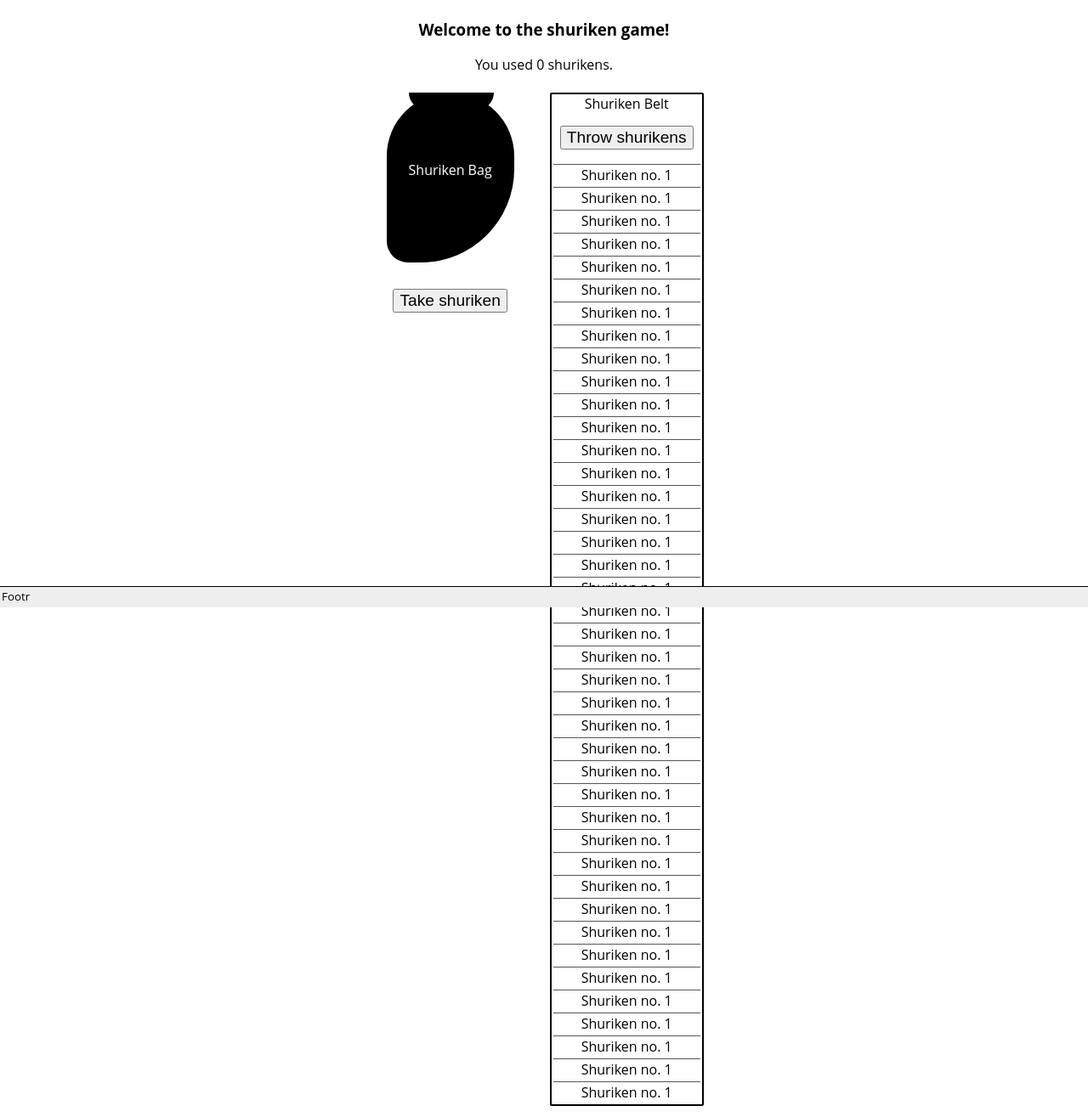
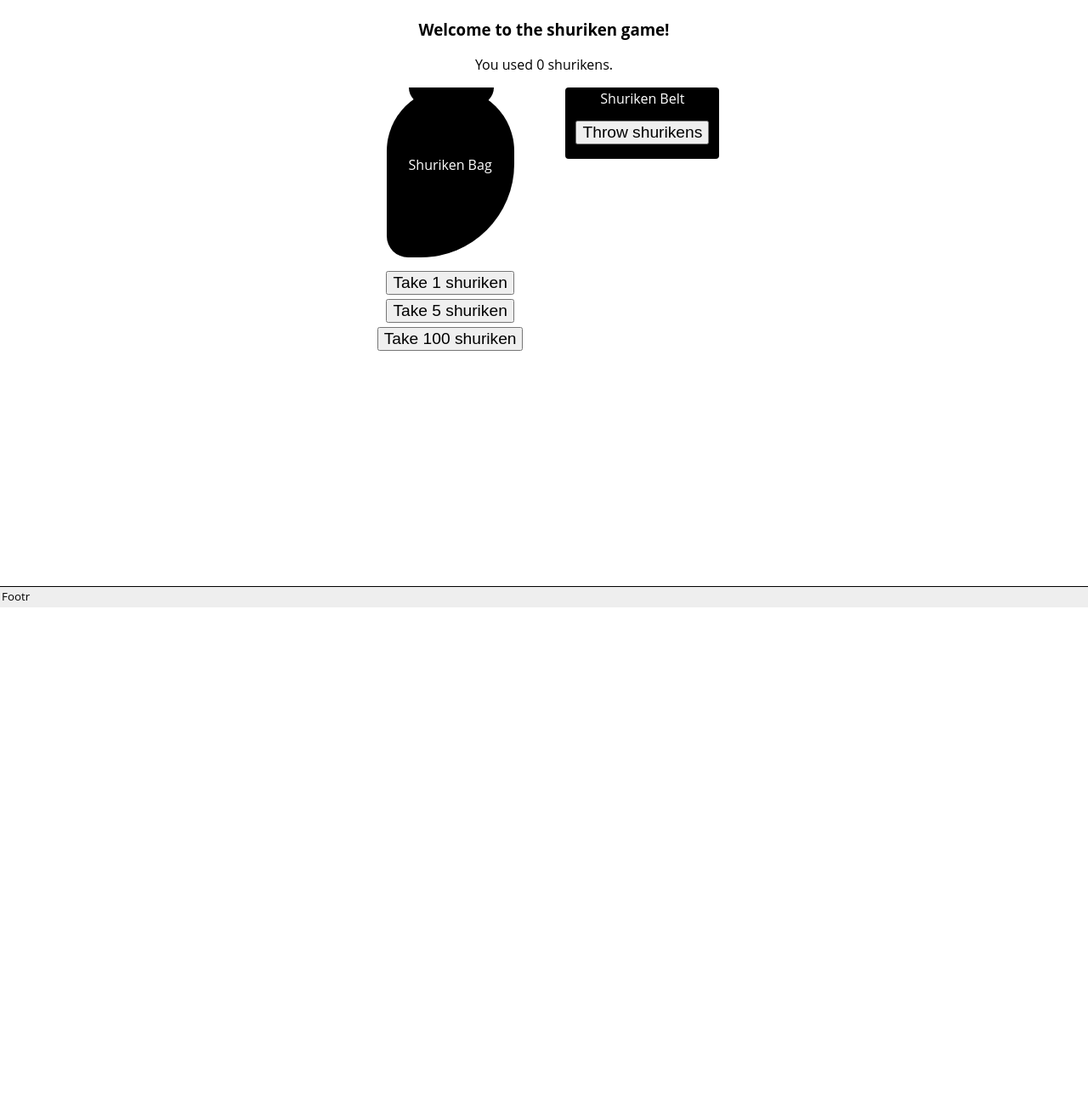
Before and after one commit to 4lbertoC/shuriken, a plain HTML site: page index.html in a window 1280 px wide. Shown: the part 85-1400 px from the top of the page at 85% size. After the commit the page ends 800 px from the top, so only its background shows below. Drawn offline with Linux system fonts and the light colour scheme.

Commit message:
added more fun stuff

```diff
--- a/code.js
+++ b/code.js
@@ -0,0 +1,58 @@
+(function() {
+	var takeShurikenButton = document.getElementById('takeShurikenButton'),
+	    take5ShurikenButton = document.getElementById('take5ShurikenButton'),
+		take100ShurikenButton = document.getElementById('take100ShurikenButton'),
+		throwShurikenButton = document.getElementById('throwShurikenButton'),
+		goBackButton = document.getElementById('goBackButton'),
+		usedShurikens = document.getElementById('usedShurikens');
+
+		shurikenBelt = document.getElementById('shurikenBelt'),
+
+		main = document.getElementById('main');
+
+		allShurikens = [],
+		usedShurikensCount = 0;
+
+	function takeShurikens(count) {
+		if(window.localStorage) {
+			window.localStorage['usedShurikens'] = window.localStorage['usedShurikens'] || 0;
+
+			var currentShurikenNumber = +window.localStorage['usedShurikens'] + count;
+			window.localStorage['usedShurikens'] = currentShurikenNumber;
+
+			while(count > 0) {
+				var newTr = document.createElement('tr'),
+					newShuriken = document.createElement('td');
+					newTr.appendChild(newShuriken);
+
+				newShuriken.className = 'shuriken';
+				newShuriken.innerText = 'Shuriken no. ' + (currentShurikenNumber - count);
+
+				shurikenBelt.appendChild(newTr);
+				allShurikens.push(newShuriken);
+				count--;
+			}
+		}
+	}
+
+	function throwShuriken() {
+		main.className = 'throwing';
+	}
+
+	function goBack() {
+		main.className = '';
+	}
+
+	if(window.localStorage) {
+		usedShurikensCount = window.localStorage['usedShurikens'] = window.localStorage['usedShurikens'] || 0;
+	}
+	usedShurikens.innerText = usedShurikensCount;
+
+	takeShurikenButton.addEventListener('click', function() { takeShurikens(1); });
+	take5ShurikenButton.addEventListener('click', function() { takeShurikens(5); });
+	take100ShurikenButton.addEventListener('click', function() { takeShurikens(100); });
+
+	throwShurikenButton.addEventListener('click', throwShuriken);
+	goBackButton.addEventListener('click', goBack);
+
+})();
--- a/index.html
+++ b/index.html
@@ -1,6 +1,6 @@
 <html>
 	<head>
-		<title>Shuriken</title>
+		<title>~ Shuriken ~</title>
 		<link rel="stylesheet" type="text/css" href="mystyle.css">
 	</head>
 	<body>
@@ -15,148 +15,37 @@
 				</ul>
 			</nav>
 		</header>
-		<main>
+		<main id="main">
+			<section id="collectSection">
 				<h3>Welcome to the shuriken game!</h3>
-			<div id="">
-				You used <span id="num-shurikens">0</span> shurikens.
-			</div>
-			<br>
+					You used <span id="usedShurikens">0</span> shurikens.
+				<p></p>
 				<section>
-				<div>
-					<div id="shuriken-bag">
+					<div id="shurikenBagContainer">
+						<div id="shurikenBag">
 						</div>
 						<p></p>
-					<input type="button" value="Take shuriken" id="takeShurikenBtn">
+						<div class="buttonContainer">
+							<input type="button" value="Take 1 shuriken" id="takeShurikenButton">
+							<input type="button" value="Take 5 shuriken" id="take5ShurikenButton">
+							<input type="button" value="Take 100 shuriken" id="take100ShurikenButton">
 						</div>
-				<div id="shuriken-belt">
+					</div>
+					<div id="shurikenBeltContainer">
 						<div>Shuriken Belt</div>
-					<input type="button" value="Throw shurikens" id="throwShurikenBtn">
-					<table id="shuriken-belt-content">
-						<tr>
-							<td>Shuriken no. 1</td>
-						</tr>
-						<tr>
-							<td>Shuriken no. 1</td>
-						</tr>
-						<tr>
-							<td>Shuriken no. 1</td>
-						</tr>
-						<tr>
-							<td>Shuriken no. 1</td>
-						</tr>
-						<tr>
-							<td>Shuriken no. 1</td>
-						</tr>
-						<tr>
-							<td>Shuriken no. 1</td>
-						</tr>
-						<tr>
-							<td>Shuriken no. 1</td>
-						</tr>
-						<tr>
-							<td>Shuriken no. 1</td>
-						</tr>
-						<tr>
-							<td>Shuriken no. 1</td>
-						</tr>
-						<tr>
-							<td>Shuriken no. 1</td>
-						</tr>
-						<tr>
-							<td>Shuriken no. 1</td>
-						</tr>
-						<tr>
-							<td>Shuriken no. 1</td>
-						</tr>
-						<tr>
-							<td>Shuriken no. 1</td>
-						</tr>
-						<tr>
-							<td>Shuriken no. 1</td>
-						</tr>
-						<tr>
-							<td>Shuriken no. 1</td>
-						</tr>
-						<tr>
-							<td>Shuriken no. 1</td>
-						</tr>
-						<tr>
-							<td>Shuriken no. 1</td>
-						</tr>
-						<tr>
-							<td>Shuriken no. 1</td>
-						</tr>
-						<tr>
-							<td>Shuriken no. 1</td>
-						</tr>
-						<tr>
-							<td>Shuriken no. 1</td>
-						</tr>
-						<tr>
-							<td>Shuriken no. 1</td>
-						</tr>
-						<tr>
-							<td>Shuriken no. 1</td>
-						</tr>
-						<tr>
-							<td>Shuriken no. 1</td>
-						</tr>
-						<tr>
-							<td>Shuriken no. 1</td>
-						</tr>
-						<tr>
-							<td>Shuriken no. 1</td>
-						</tr>
-						<tr>
-							<td>Shuriken no. 1</td>
-						</tr>
-						<tr>
-							<td>Shuriken no. 1</td>
-						</tr>
-						<tr>
-							<td>Shuriken no. 1</td>
-						</tr>
-						<tr>
-							<td>Shuriken no. 1</td>
-						</tr>
-						<tr>
-							<td>Shuriken no. 1</td>
-						</tr>
-						<tr>
-							<td>Shuriken no. 1</td>
-						</tr>
-						<tr>
-							<td>Shuriken no. 1</td>
-						</tr>
-						<tr>
-							<td>Shuriken no. 1</td>
-						</tr>
-						<tr>
-							<td>Shuriken no. 1</td>
-						</tr>
-						<tr>
-							<td>Shuriken no. 1</td>
-						</tr>
-						<tr>
-							<td>Shuriken no. 1</td>
-						</tr>
-						<tr>
-							<td>Shuriken no. 1</td>
-						</tr>
-						<tr>
-							<td>Shuriken no. 1</td>
-						</tr>
-						<tr>
-							<td>Shuriken no. 1</td>
-						</tr>
-						<tr>
-							<td>Shuriken no. 1</td>
-						</tr>
-						<tr>
-							<td>Shuriken no. 1</td>
-						</tr>
+						<div class="buttonContainer">
+							<input type="button" value="Throw shurikens" id="throwShurikenButton">
+						</div>
+						<table id="shurikenBelt">
+
 						</table>
 					</div>
+				</section>
+			</section>
+			<section id="throwSection">
+				Throwing!
+				<p></p>
+				<input type="button" value="Go Back" id="goBackButton">
 			</section>
 		</main>
 		<footer>
--- a/mystyle.css
+++ b/mystyle.css
@@ -69,7 +69,15 @@ footer {
 
 input[type="button"] {
 	font-size: 1.2em;
+}
+
+.buttonContainer {
 	margin: 15px 10px;
+}
+
+.buttonContainer > input {
+	display: block;
+	margin: 5px auto;
 }
 
 section {
@@ -81,7 +89,7 @@ section > div {
 	margin: 0 20px;
 }
 
-#shuriken-bag {
+#shurikenBag {
 	background: black;
 	display: inline-block;
 	width: 150px;
@@ -89,7 +97,7 @@ section > div {
 	border-radius: 150px 150px 220px 50px;
 }
 
-#shuriken-bag:before {
+#shurikenBag:before {
 	content: " ";
 	width: 100px;
 	height: 20px;
@@ -98,31 +106,35 @@ section > div {
 	border-radius: 0 0 20px 20px;
 }
 
-#shuriken-bag:after {
+#shurikenBag:after {
 	content: "Shuriken Bag";
 	color: white;
 	position: relative;
 	top: 40%;
 }
 
-#takeShurikenBtn {
-	position: relative;
-	top: 0;
-	margin-bottom: 25px;
+#shurikenBeltContainer {
+	border: 2px solid black;
+	border-radius: 4px;
+	background: black;
+	color: white;
 }
 
-#shuriken-belt {
-	border: 2px solid black;
-	border-radius: 2px;
-}
-
-#shuriken-belt-content {
+#shurikenBelt {
 	width: 100%;
 	text-align: center;
 }
 
-#shuriken-belt-content td {
+.shuriken {
 	border-top: 1px solid #555;
+	color: white;
+}
+
+#throwSection {
+	width: 100%;
+	height: 100%;
+	display: none;
+	text-align: center;
 }
 
 @media (min-width: 501px) {
@@ -160,3 +172,11 @@ section > div {
 		float: none;
 	}
 }
+
+.throwing > #collectSection {
+	display: none;
+}
+
+.throwing > #throwSection {
+	display: block;
+}
```
Lines whose indentation alone changed are shown as unchanged.
